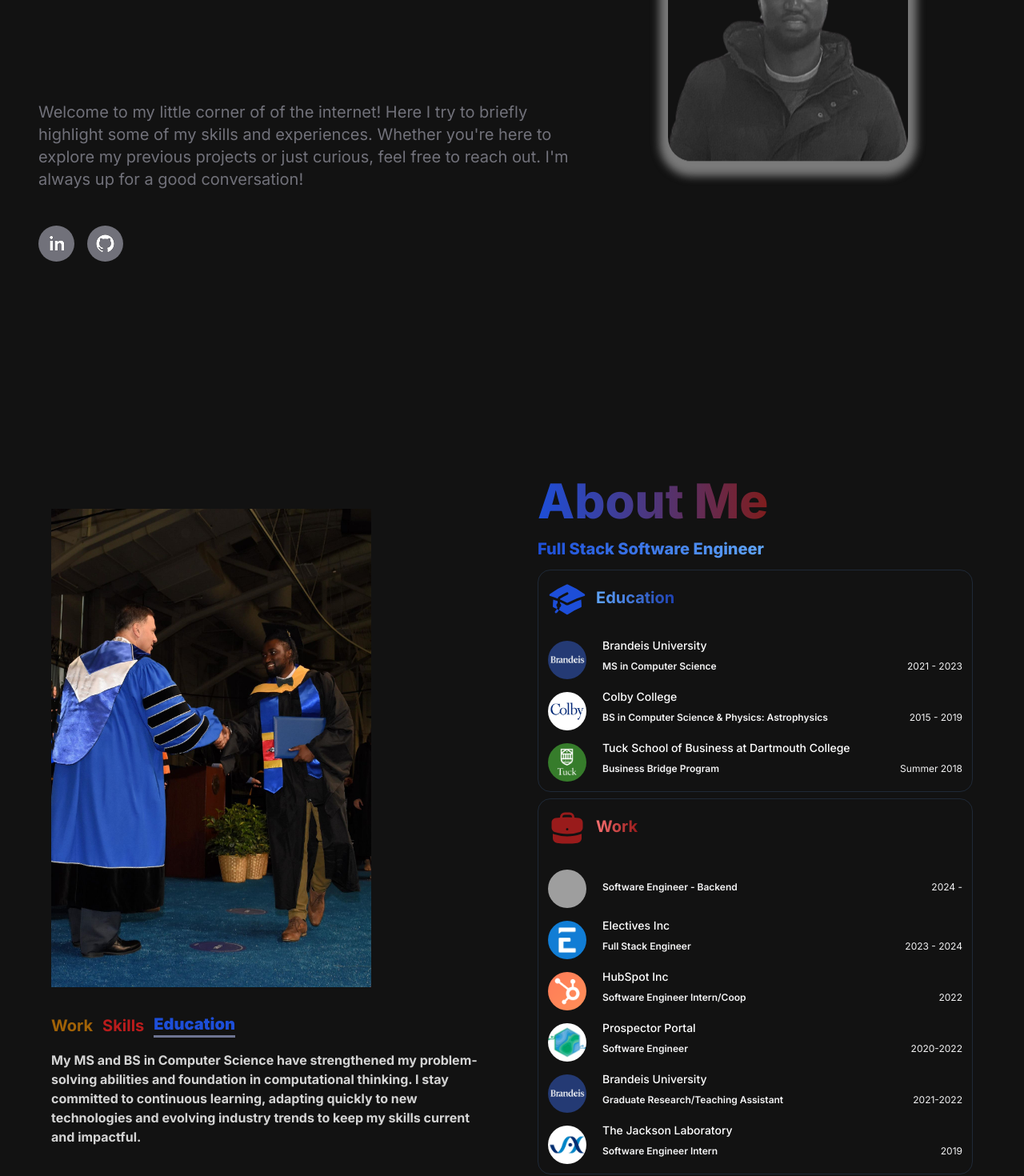
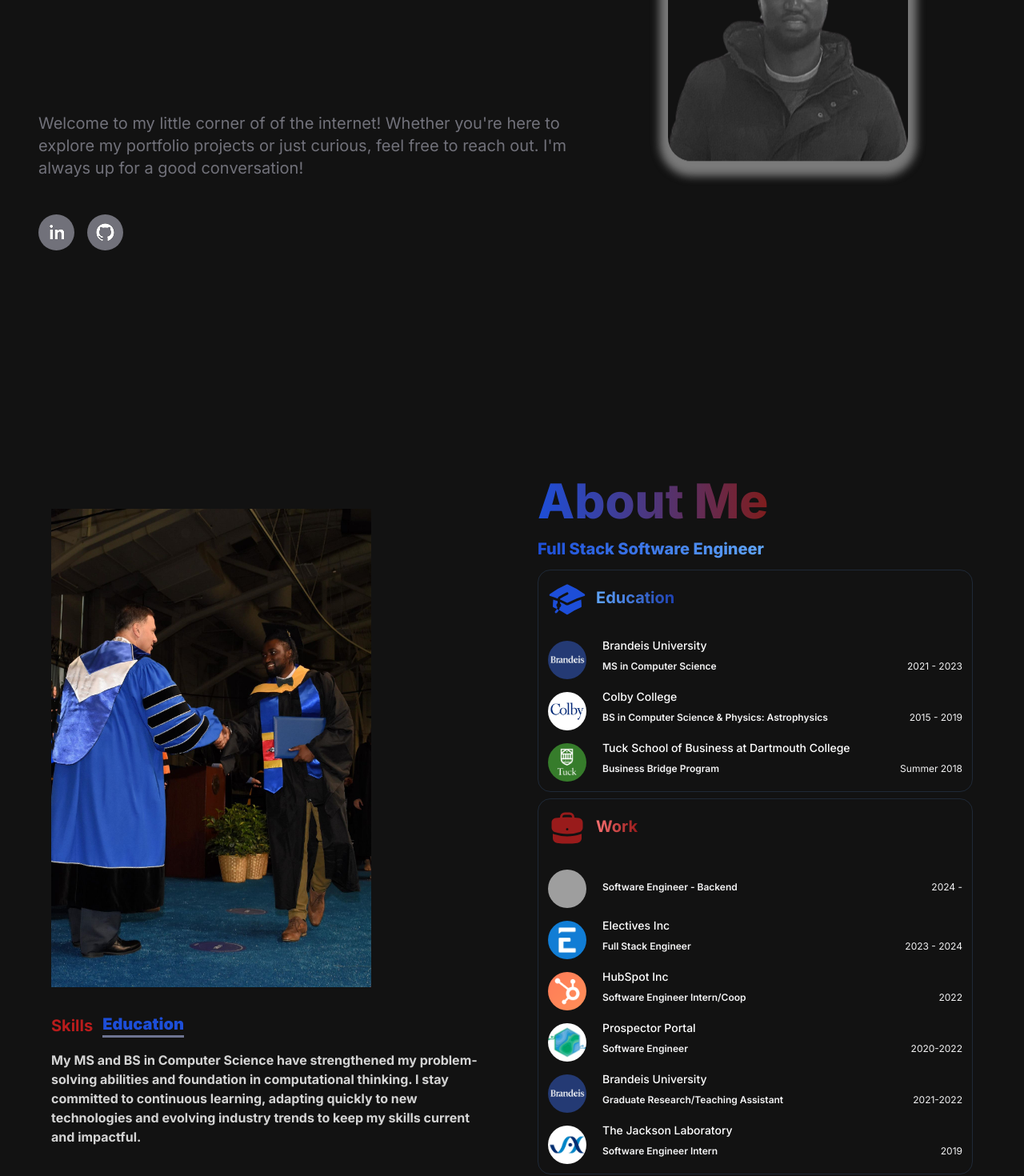
Before and after one commit to mkhanyisig/personal-portfolio, a Next.js app: page / in a window 1280 px wide. Shown: the part 380-1850 px from the top of the page at 80% size. Built offline with nearby package versions, Linux system fonts and the light colour scheme; grey boxes are pictures that could not be loaded.

Commit message:
nit cleanups verbiage

```diff
--- a/src/app/components/AboutSection.jsx
+++ b/src/app/components/AboutSection.jsx
@@ -77,38 +77,19 @@ const workItems = [
 
 const TAB_DATA = [
   {
-    title: 'Work',
-    id: 'work',
-    content: (
-      <div>
-        <p>
-          I’ve built my career in small, fast-moving teams focusing on problem
-          solving for various stakeholders, delivering full-stack features and
-          zero-to-one projects from concept to deployment. I focus on building
-          efficient, scalable solutions, often automating workflows and
-          integrating third-party APIs or cloud services. I’m passionate about
-          continuous learning and contributing to impactful, forward-thinking
-          engineering teams.
-        </p>
-      </div>
-    ),
-    colorStyling: 'text-yellow-700 hover:text-yellow-400',
-  },
-  {
     title: 'Skills',
     id: 'skills',
     content: (
       <div>
         I build across the stack, with experience in web applications, data
-        processing, and automation. I’m comfortable working within enterprise
-        systems and modern frameworks for both frontend and backend development,
+        processing, automation,predictive analytics and machine learning. I’m comfortable working with modern web frameworks and data systems for both frontend and backend development,
         using
         <br />
         <b className="text-yellow-700">
           Python, JavaScript/TypeScript, and Java
         </b>
         <br />
-        as my core languages.
+        as my core/preferred languages.
       </div>
     ),
     colorStyling: 'text-red-700 hover:text-red-400',
--- a/src/app/components/CompetenciesSection.jsx
+++ b/src/app/components/CompetenciesSection.jsx
@@ -157,10 +157,8 @@ const CompetenciesSection = ({ isBackgroundDark }) => {
             </p>
             <br />
             <p className={`${textColor}`} style={{ textAlign: 'left' }}>
-              I'm continually intigued by by data driven approaches to problem
-              solving both within the business context and beyond. While I
-              haven’t worked on MLOps infrastructure or full CI/CD production
-              deployment pipelines, I bring a full-stack mindset and take strong
+              I'm continually intrigued by data-driven approaches to problem
+              solving both within the business context and beyond. I bring a full-stack mindset and take strong
               ownership of integrating machine learning solutions into tools
               that drive measurable impact.
             </p>
--- a/src/app/components/HeroSection.jsx
+++ b/src/app/components/HeroSection.jsx
@@ -62,9 +62,8 @@ const HeroSection = ({ isBackgroundDark, forceUpdateKey }) => {
           <p
             className={`${welcomeColor} text-lg sm:text-base lg:text-xl leading-relaxed mb-6`}
           >
-            Welcome to my little corner of of the internet! Here I try to
-            briefly highlight some of my skills and experiences. Whether you're
-            here to explore my previous projects or just curious, feel free to
+            Welcome to my little corner of of the internet! Whether you're
+            here to explore my portfolio projects or just curious, feel free to
             reach out. I'm always up for a good conversation!
           </p>
 
```
